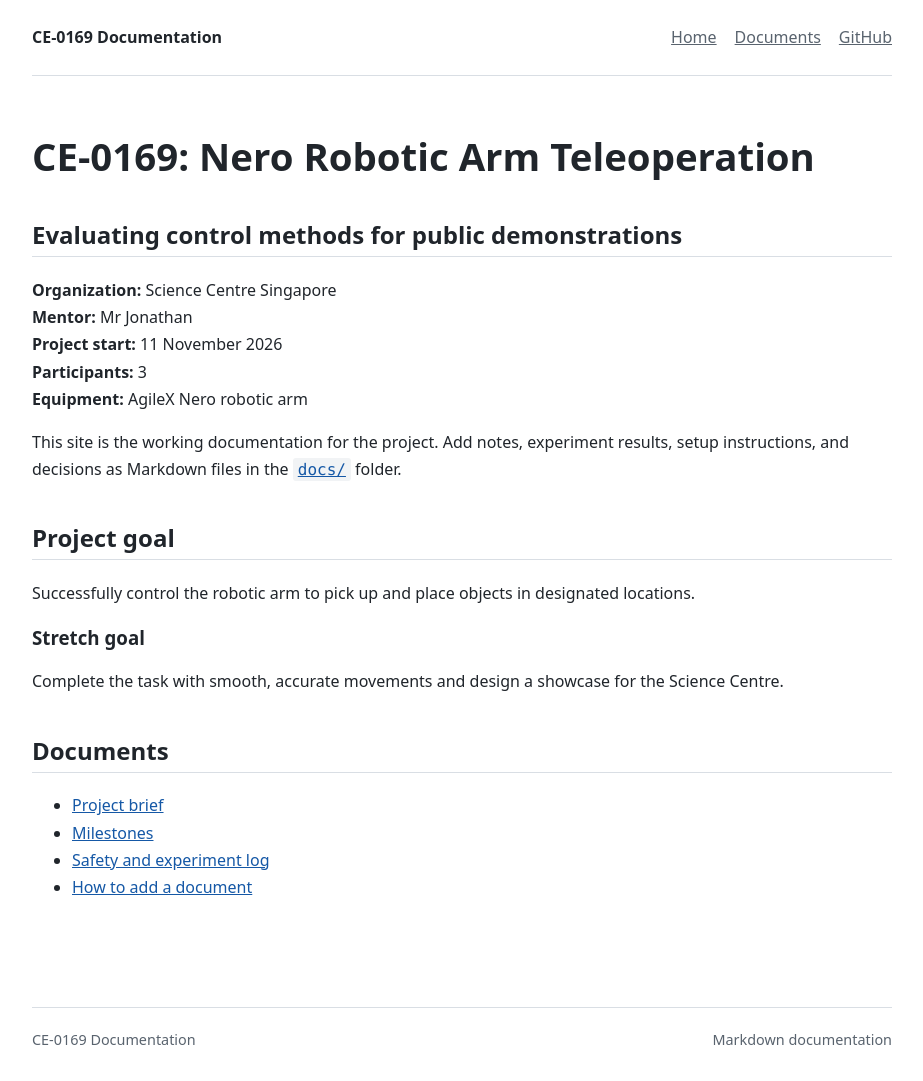
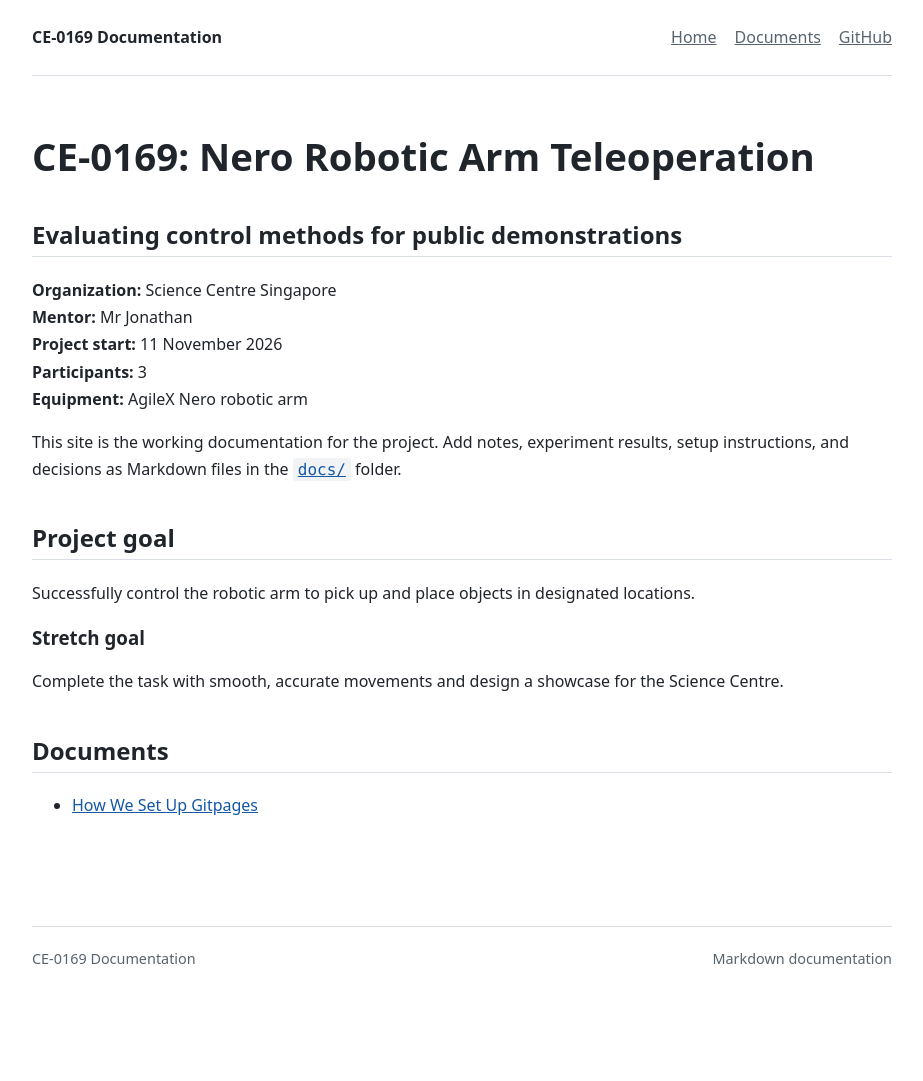
Before and after one commit to Suraset-Khurasee/rnd01, a Jekyll site: the page built from index.md, in a window 1280 px wide. Shown: the whole page, without its empty margins (178-1101 px from the left). Built offline with Jekyll 4.4.1, drawn with Linux system fonts in a browser that asks for light colours; after the commit the page ends 999 px from its top, so only the background shows below that.

Commit message:
Gitpages Setup Made

```diff
--- a/index.md
+++ b/index.md
@@ -25,7 +25,4 @@ Complete the task with smooth, accurate movements and design a showcase for the
 
 ## Documents
 
-- [Project brief](docs/project-brief.md)
-- [Milestones](docs/milestones.md)
-- [Safety and experiment log](docs/experiment-log.md)
-- [How to add a document](docs/README.md)
+- [How We Set Up Gitpages](docs/HWSGP.md)
```
Also changed, not shown: docs/HWSGP.md (added, +3 -0 lines).
